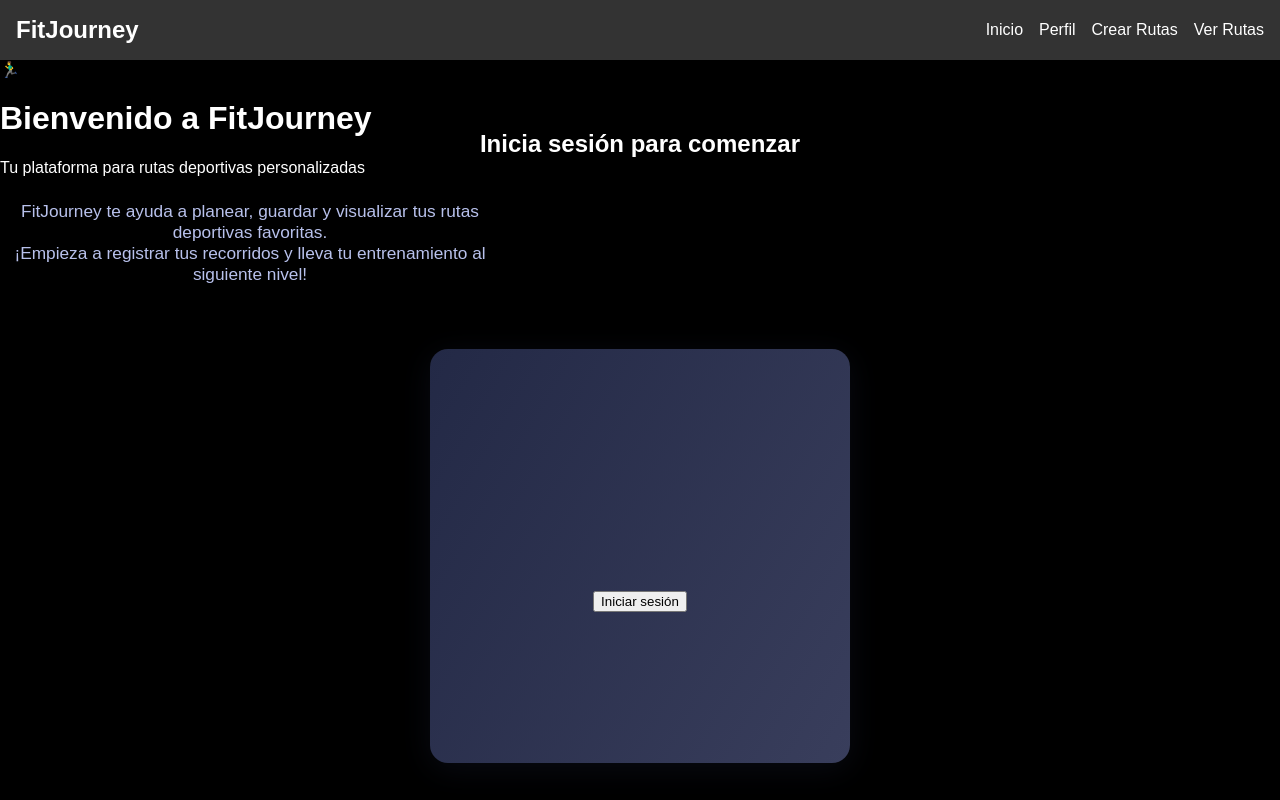
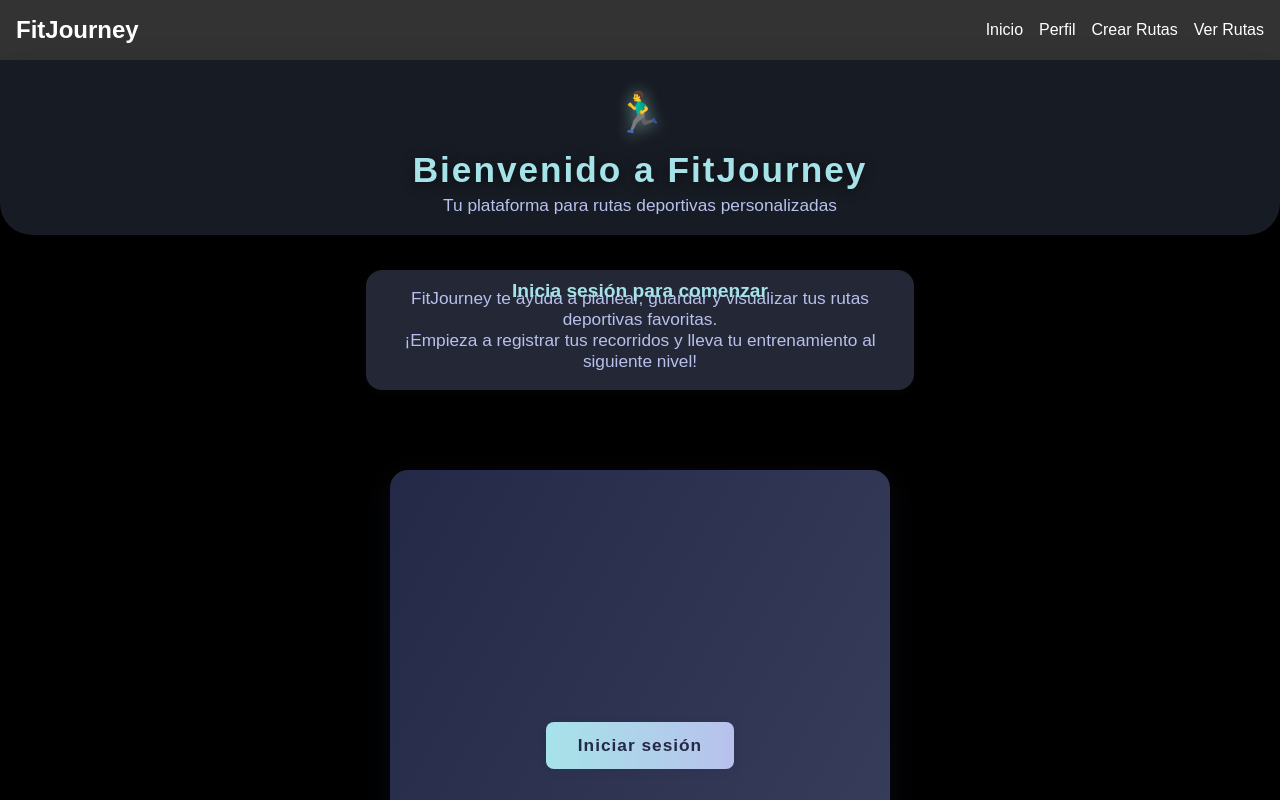
Before and after one commit to SalomonAvila/FitJourney, a React (Vite) app: page / in a window 1280 px wide. Shown: the top 800 px of the page. Built offline with nearby package versions, Linux system fonts and the light colour scheme; no server answers.

Commit message:
Home css

```diff
--- a/src/styles/Home.css
+++ b/src/styles/Home.css
@@ -1,49 +1,159 @@
+body, html {
+  background: linear-gradient(135deg, #181c24 0%, #232946 100%);
+  min-height: 100vh;
+  margin: 0;
+  padding: 0;
+  font-family: 'Inter', 'Arial', sans-serif;
+}
+
+.home-bg {
+  min-height: 100vh;
+  width: 100vw;
+  background: transparent;
+  display: flex;
+  flex-direction: column;
+}
+
+.home-header {
+  text-align: center;
+  padding: 2.2rem 1rem 1.2rem 1rem;
+  background: rgba(24, 28, 36, 0.98);
+  color: #fff;
+  border-bottom-left-radius: 32px;
+  border-bottom-right-radius: 32px;
+  box-shadow: 0 8px 32px rgba(0,0,0,0.18);
+  position: relative;
+}
+
+.home-logo-anim {
+  display: flex;
+  justify-content: center;
+  align-items: center;
+  margin-bottom: 0.5rem;
+  animation: bounce 1.5s infinite alternate;
+}
+@keyframes bounce {
+  0% { transform: translateY(0);}
+  100% { transform: translateY(-10px);}
+}
+
+.home-logo {
+  font-size: 2.5rem;
+  filter: drop-shadow(0 2px 8px #a6e3e9aa);
+}
+
+.home-header h1 {
+  font-size: 2.2rem;
+  margin: 0.2rem 0 0.3rem 0;
+  letter-spacing: 2px;
+  color: #a6e3e9;
+  font-weight: 800;
+  text-shadow: 0 2px 12px #0008;
+}
+
+.home-accent {
+  color: #a6e3e9;
+}
+
+.home-header p {
+  font-size: 1.08rem;
+  color: #b8c1ec;
+  margin: 0;
+  font-weight: 500;
+}
+
 .home-main {
   flex: 1;
   display: flex;
   flex-direction: column;
+  align-items: center;
   justify-content: flex-start;
-  align-items: center;
-  min-height: 0;
-  padding: 2.5rem 0 2rem 0;
+  padding: 0;
+  margin-top: 2.5rem;
+}
+
+.home-info-extra {
+  color: #b8c1ec;
+  font-size: 1.08rem;
+  margin: 2.2rem auto 0.5rem auto;
+  text-align: center;
+  max-width: 500px;
+  background: rgba(36, 40, 56, 0.98);
+  border-radius: 16px;
+  padding: 1.1rem 1.5rem;
+  box-shadow: 0 2px 12px #23294622;
 }
 
 .home-card {
   background: linear-gradient(120deg, #232946 0%, #393e5c 100%);
   border-radius: 18px;
   box-shadow: 0 6px 32px #23294644;
-  padding: 2rem 2.2rem 2rem 2.2rem;
-  min-width: 290px;
-  max-width: 350px;
+  padding: 2.2rem 2.5rem 2rem 2.5rem;
+  min-width: 320px;
+  max-width: 420px;
   width: 100%;
-  min-height: unset;
-  max-height: 350px;
+  min-height: 180px;
+  max-height: 400px;
   display: flex;
   flex-direction: column;
   align-items: center;
   gap: 1.5rem;
   animation: fadeInUp 1s;
   justify-content: center;
+  margin: 2rem auto 0 auto;
 }
 
-.home-info-extra {
-  color: #b8c1ec;
+@keyframes fadeInUp {
+  from { opacity: 0; transform: translateY(30px);}
+  to { opacity: 1; transform: translateY(0);}
+}
+
+.home-subtitle {
+  color: #a6e3e9;
+  font-size: 1.2rem;
+  font-weight: 700;
+  margin-bottom: 1.2rem;
+  text-align: center;
+}
+
+.home-btn-group {
+  display: flex;
+  gap: 1.5rem;
+  justify-content: center;
+  width: 100%;
+}
+
+.home-btn {
+  padding: 0.8rem 2rem;
+  border-radius: 8px;
   font-size: 1.08rem;
-  margin-bottom: 1.5rem;
-  margin-top: 1.5rem;
-  text-align: center;
-  max-width: 500px;
+  font-weight: 700;
+  cursor: pointer;
+  border: none;
+  transition: background 0.2s, color 0.2s, transform 0.2s;
+  box-shadow: 0 2px 8px #23294622;
+  background: linear-gradient(90deg, #a6e3e9 0%, #b8c1ec 100%);
+  color: #232946;
+  letter-spacing: 1px;
+}
+.home-btn:hover {
+  background: linear-gradient(90deg, #b8c1ec 0%, #a6e3e9 100%);
+  color: #181c24;
+  transform: scale(1.04);
 }
 
 .home-benefits {
   color: #a6e3e9;
   font-size: 1rem;
-  margin-top: 2rem;
-  margin-bottom: 0.5rem;
+  margin: 2.5rem auto 0.5rem auto;
   text-align: center;
   max-width: 500px;
   list-style: none;
   padding: 0;
+  background: rgba(36, 40, 56, 0.98);
+  border-radius: 16px;
+  box-shadow: 0 2px 12px #23294622;
+  padding: 1.1rem 1.5rem;
 }
 
 .home-benefits li {
@@ -64,14 +174,15 @@
     padding: 1.2rem 0.5rem 1.2rem 0.5rem;
     min-width: 0;
     max-width: 98vw;
-    max-height: unset;
+    min-height: 120px;
     gap: 1.2rem;
   }
   .home-main {
-    padding: 1.5rem 0 1rem 0;
+    margin-top: 1.2rem;
   }
   .home-info-extra, .home-benefits {
     max-width: 98vw;
     font-size: 0.98rem;
+    padding: 0.7rem 0.5rem;
   }
 }
```
